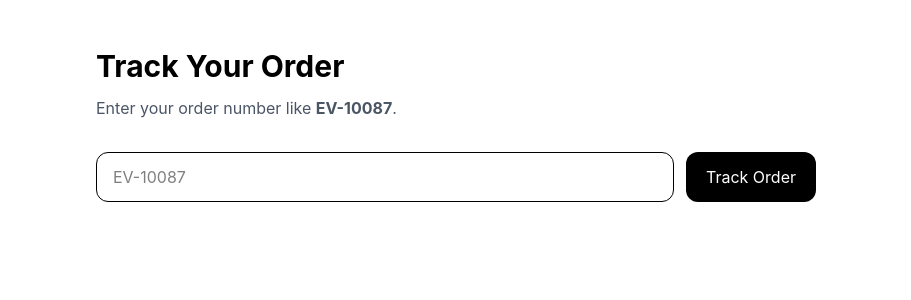
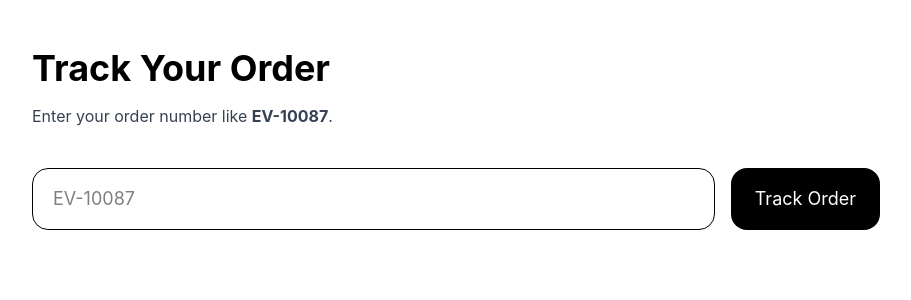
Before and after one commit to deworkenj-envision/Version-25a, a Next.js app: page /track in a window 1280 px wide. Shown: the top 300 px of the page, without its empty margins (184-1095 px from the left). Built offline with nearby package versions, Linux system fonts and the light colour scheme.

Commit message:
Update page.js

```diff
--- a/app/track/page.js
+++ b/app/track/page.js
@@ -1,6 +1,26 @@
 "use client";
 
 import { useState } from "react";
+
+function getTrackingUrl(carrier, trackingNumber) {
+  if (!carrier || !trackingNumber) return null;
+
+  const c = carrier.toLowerCase();
+
+  if (c.includes("ups")) {
+    return `https://www.ups.com/track?tracknum=${encodeURIComponent(trackingNumber)}`;
+  }
+
+  if (c.includes("usps")) {
+    return `https://tools.usps.com/go/TrackConfirmAction?tLabels=${encodeURIComponent(trackingNumber)}`;
+  }
+
+  if (c.includes("fedex")) {
+    return `https://www.fedex.com/fedextrack/?trknbr=${encodeURIComponent(trackingNumber)}`;
+  }
+
+  return null;
+}
 
 export default function TrackPage() {
   const [orderNumber, setOrderNumber] = useState("");
@@ -43,38 +63,44 @@ export default function TrackPage() {
     }
   }
 
+  const carrier = order?.tracking_carrier || order?.carrier;
+  const trackingNumber = order?.tracking_number;
+  const trackingUrl = getTrackingUrl(carrier, trackingNumber);
+
   return (
-    <main className="mx-auto max-w-3xl px-6 py-12">
-      <h1 className="text-3xl font-bold mb-3">Track Your Order</h1>
-      <p className="text-gray-600 mb-8">
+    <main className="mx-auto max-w-4xl px-6 py-12">
+      <h1 className="text-4xl font-bold mb-4">Track Your Order</h1>
+
+      <p className="text-gray-700 mb-10">
         Enter your order number like <strong>EV-10087</strong>.
       </p>
 
-      <form onSubmit={handleSubmit} className="flex gap-3 mb-8">
+      <form onSubmit={handleSubmit} className="flex flex-col gap-4 mb-10 sm:flex-row">
         <input
           type="text"
           value={orderNumber}
           onChange={(e) => setOrderNumber(e.target.value)}
           placeholder="EV-10087"
-          className="flex-1 rounded-xl border px-4 py-3"
+          className="flex-1 rounded-2xl border border-black px-5 py-4 text-lg outline-none"
         />
+
         <button
           type="submit"
           disabled={loading}
-          className="rounded-xl bg-black text-white px-5 py-3"
+          className="rounded-2xl bg-black px-6 py-4 text-lg text-white disabled:opacity-60"
         >
           {loading ? "Searching..." : "Track Order"}
         </button>
       </form>
 
       {error && (
-        <div className="rounded-xl border border-red-300 bg-red-50 p-4 text-red-700 mb-6">
+        <div className="mb-6 rounded-2xl border border-red-300 bg-red-50 p-4 text-red-700">
           {error}
         </div>
       )}
 
       {order && (
-        <div className="rounded-2xl border p-6 space-y-3">
+        <div className="rounded-3xl border border-black p-6 sm:p-8 space-y-5">
           <div>
             <span className="font-semibold">Order Number:</span>{" "}
             {order.order_number || order.id}
@@ -96,17 +122,27 @@ export default function TrackPage() {
             <span className="font-semibold">Email:</span> {order.customer_email}
           </div>
 
-          {(order.tracking_carrier || order.carrier) && (
+          {carrier && (
             <div>
-              <span className="font-semibold">Carrier:</span>{" "}
-              {order.tracking_carrier || order.carrier}
+              <span className="font-semibold">Carrier:</span> {carrier}
             </div>
           )}
 
-          {order.tracking_number && (
+          {trackingNumber && (
             <div>
               <span className="font-semibold">Tracking Number:</span>{" "}
-              {order.tracking_number}
+              {trackingUrl ? (
+                <a
+                  href={trackingUrl}
+                  target="_blank"
+                  rel="noreferrer"
+                  className="text-blue-600 underline"
+                >
+                  {trackingNumber}
+                </a>
+              ) : (
+                trackingNumber
+              )}
             </div>
           )}
         </div>
```
